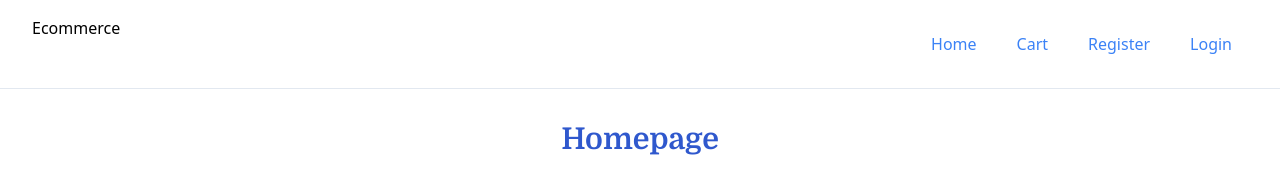
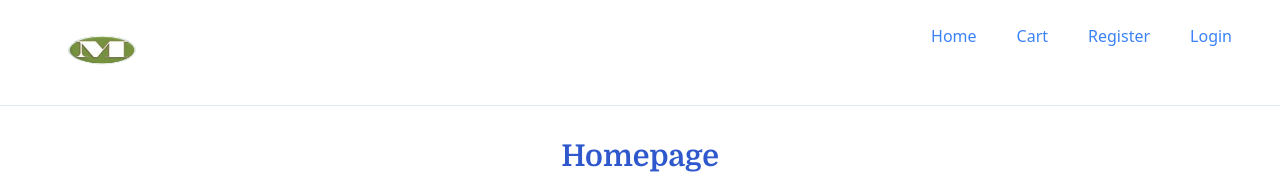
Before and after one commit to DoReVo/ecommerce, a React (Vite) app in the folder web/: page / in a window 1280 px wide. Shown: the top 174 px of the page. Built offline with nearby package versions, Linux system fonts and the light colour scheme; no server answers.

Commit message:
feat: add logo

```diff
--- a/web/src/components/NavigationBar.tsx
+++ b/web/src/components/NavigationBar.tsx
@@ -18,8 +18,10 @@ export default function NavigationBar() {
   };
 
   return (
-    <div className="flex justify-between py-4 px-8 border-b border-slate-2 w-full">
-      <h1>Ecommerce</h1>
+    <div className="flex justify-between py-2 px-8 border-b border-slate-2 w-full">
+      <div className="max-w-35">
+        <img src="/logo.png"></img>
+      </div>
 
       {isLoggedIn ? (
         <div className="p-4 text-lg font-bold text-brand font-mono">
```
Also changed, not shown: web/public/logo.png (added).
